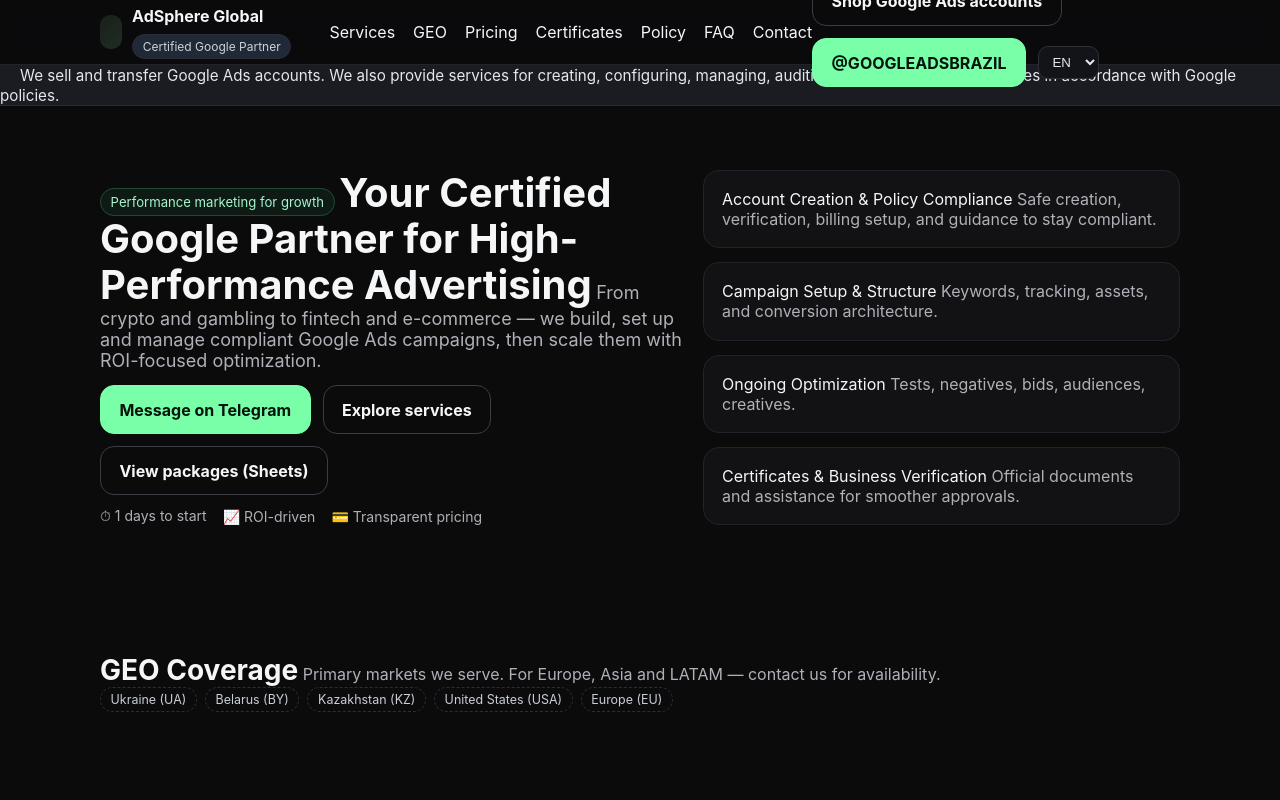
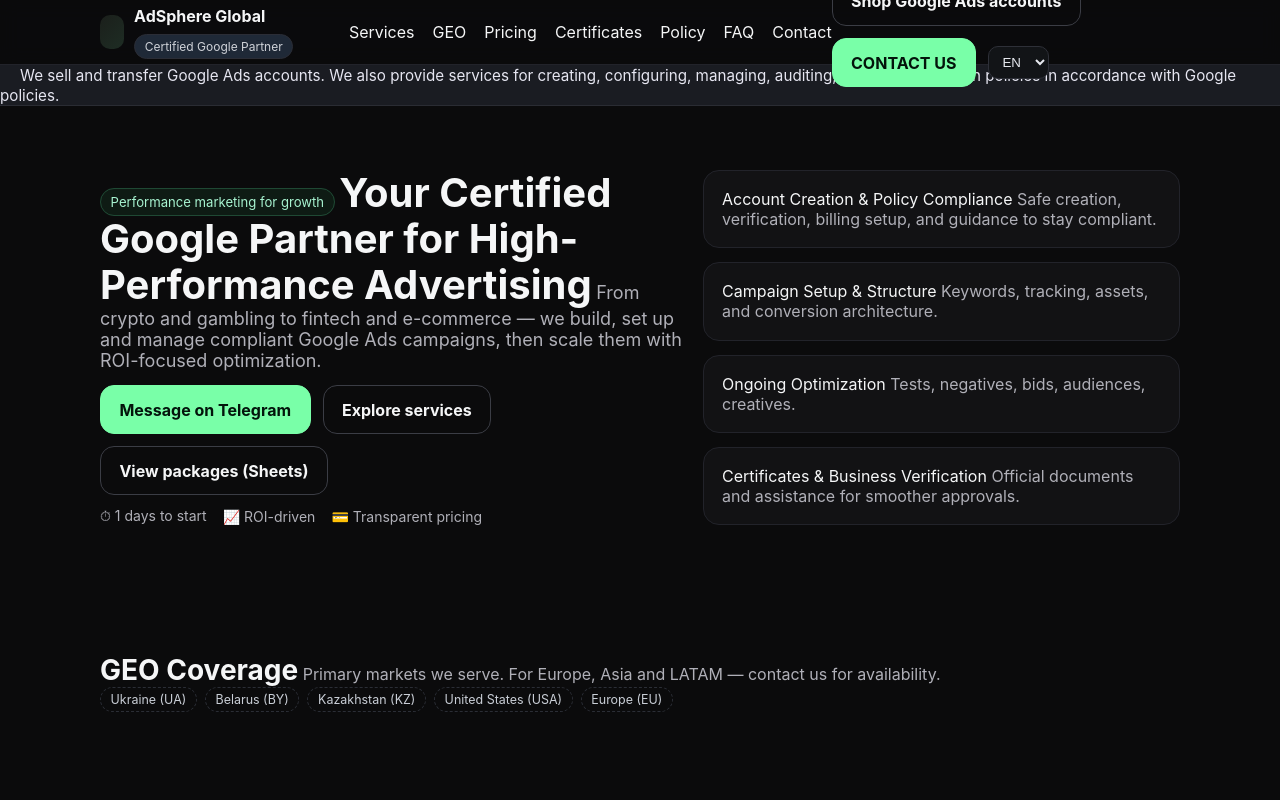
Before and after one commit to agencywhitetarget-sketch/adsphere-site, a plain HTML site: page index.html in a window 1280 px wide. Shown: the top 800 px of the page. Drawn offline with Linux system fonts and the light colour scheme.

Commit message:
Update index.html

```diff
--- a/index.html
+++ b/index.html
@@ -113,7 +113,7 @@
     </nav>
     <div class="row">
       <a class="btn outline" id="sheetsBtn" target="_blank" rel="noopener">Shop Google Ads accounts</a>
-      <a class="btn" id="tgBtn" target="_blank" rel="noopener">@GOOGLEADSBRAZIL</a>
+      <a class="btn" id="tgBtn" target="_blank" rel="noopener">CONTACT US</a>
       <select class="lang" id="langSel" aria-label="Language">
         <option value="en">EN</option><option value="es">ES</option><option value="pt">PT</option><option value="ru">RU</option>
       </select>
```
